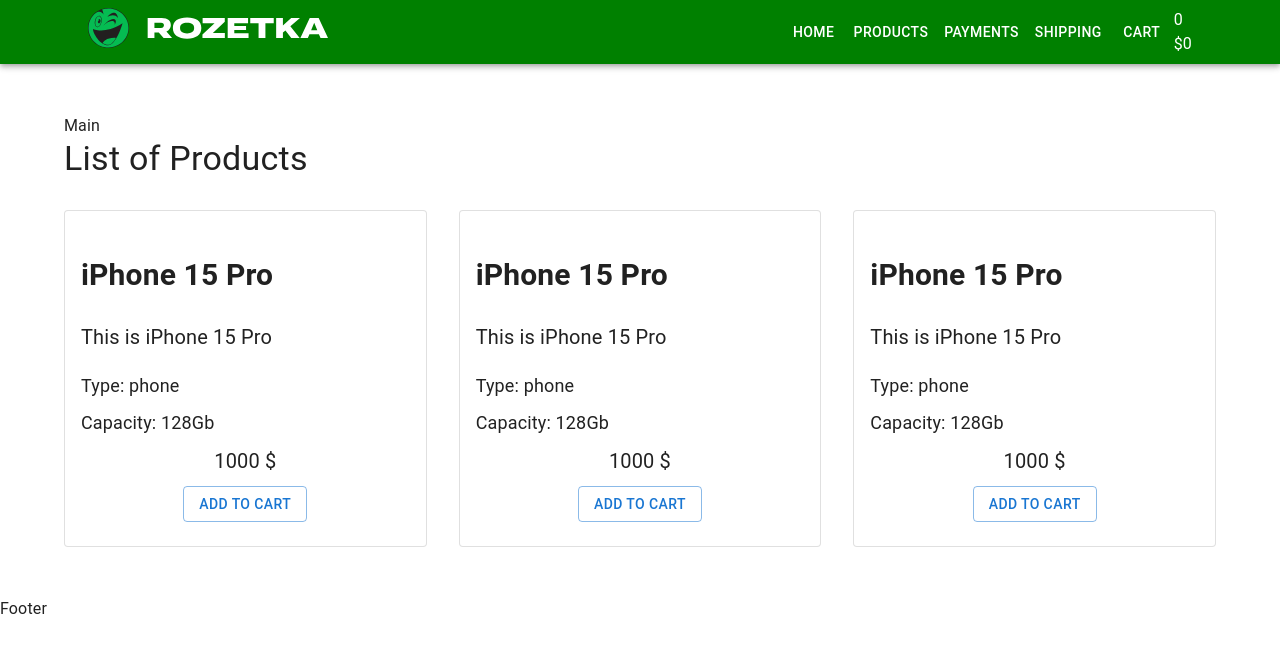
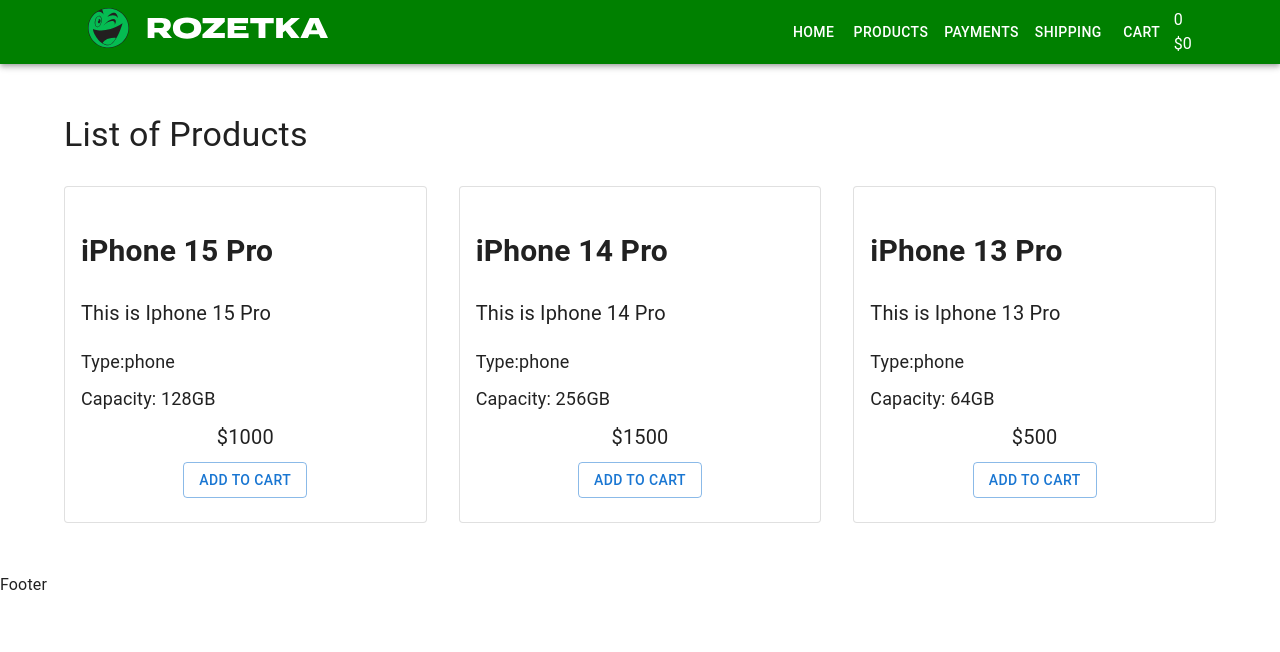
Before and after one commit to solojones/app-project, a React (Create React App) app: page / in a window 1280 px wide. Shown: the top 652 px of the page. Built offline with nearby package versions, Linux system fonts and the light colour scheme.

Commit message:
added props to productlist items

```diff
--- a/src/components/Products/ProductList.tsx
+++ b/src/components/Products/ProductList.tsx
@@ -16,13 +16,31 @@
             </Typography>
             <Grid container spacing={4}>
                 <Grid item xs={12} sm={6} md={4}>
-                    <ProductsListItem />
+                    <ProductsListItem
+                        title="iPhone 15 Pro"
+                        description="This is Iphone 15 Pro"
+                        capacity="128"
+                        type="phone"
+                        price={1000}
+                    />
                 </Grid>
                 <Grid item xs={12} sm={6} md={4}>
-                    <ProductsListItem />
+                    <ProductsListItem
+                        title="iPhone 14 Pro"
+                        description="This is Iphone 14 Pro"
+                        capacity="256"
+                        type="phone"
+                        price={1500}
+                    />
                 </Grid>
                 <Grid item xs={12} sm={6} md={4}>
-                    <ProductsListItem />
+                    <ProductsListItem
+                        title="iPhone 13 Pro"
+                        description="This is Iphone 13 Pro"
+                        capacity="64"
+                        type="phone"
+                        price={500}
+                    />
                 </Grid>
             </Grid>
         </>
--- a/src/components/Products/ProductsListItem.tsx
+++ b/src/components/Products/ProductsListItem.tsx
@@ -1,17 +1,29 @@
 import { Button, Card, CardContent } from '@mui/material'
 import './ProductListItem.css'
 
-type Props = {}
+type ProductListItemType = {
+    title: string
+    description: string
+    type: string
+    capacity: string
+    price: number
+}
 
-const ProductListItem = (props: Props) => {
+const ProductListItem = ({
+    title,
+    description,
+    type,
+    capacity,
+    price,
+}: ProductListItemType) => {
     return (
         <Card className="product-list-item" variant="outlined">
             <CardContent>
-                <h2 className="product-title">iPhone 15 Pro</h2>
-                <p className="product-description">This is iPhone 15 Pro</p>
-                <div className="product-features">Type: phone</div>
-                <div className="product-features">Capacity: 128Gb</div>
-                <div className="product-price">1000 $</div>
+                <h2 className="product-title">{title}</h2>
+                <p className="product-description">{description}</p>
+                <div className="product-features">Type:{type}</div>
+                <div className="product-features">Capacity: {capacity}GB</div>
+                <div className="product-price">${price}</div>
                 <div className="btns-wrap">
                     <Button variant="outlined">Add to cart</Button>
                 </div>
--- a/src/layout/Main.tsx
+++ b/src/layout/Main.tsx
@@ -10,7 +10,6 @@
                 padding: '50px 0',
             }}
         >
-            Main
             <Home />
         </Container>
     )
```
